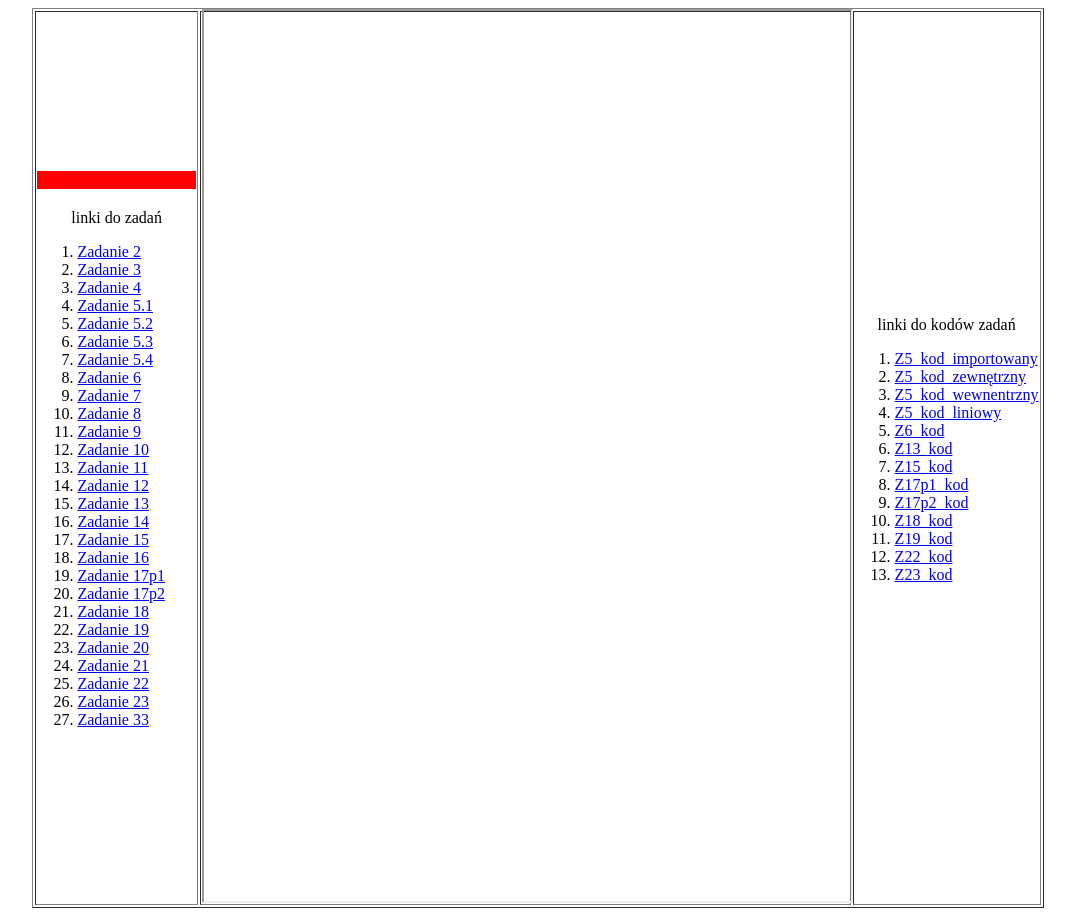
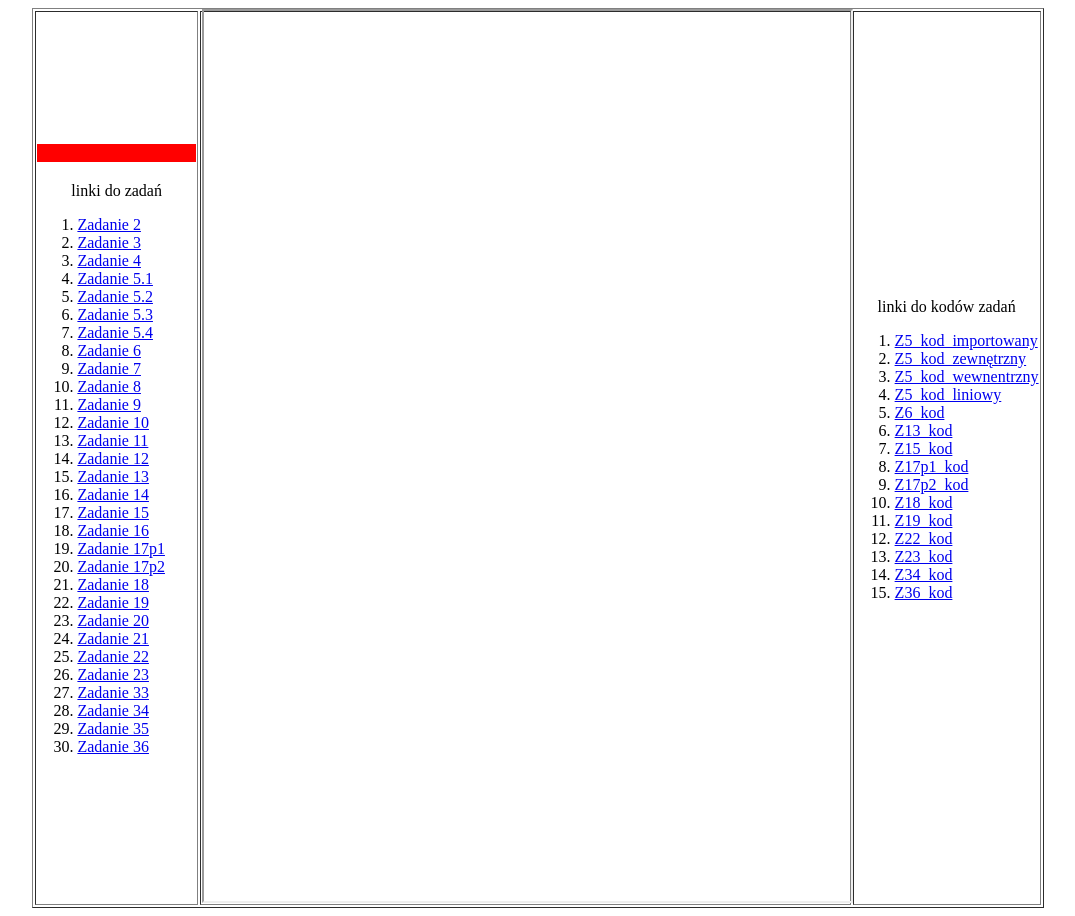
Before and after one commit to Feddy0101/csssss, a plain HTML site: page index.html in a window 1280 px wide. Shown: the whole page, without its empty margins (102-1177 px from the left). Drawn offline with Linux system fonts and the light colour scheme.

Commit message:
Update index.html

```diff
--- a/index.html
+++ b/index.html
@@ -38,6 +38,9 @@
                         <li><a href="zadanie22_ulan.html" target="glowna">Zadanie 22</a></li>
                         <li><a href="zadanie23_ulan.html" target="glowna">Zadanie 23</a></li>
                         <li><a href="zadanie33_ulan.html" target="glowna">Zadanie 33</a></li>
+                        <li><a href="zadanie34_ulan.html" target="glowna">Zadanie 34</a></li>
+                        <li><a href="zadanie35_ulan.html" target="glowna">Zadanie 35</a></li>
+                        <li><a href="zadanie36_ulan.html" target="glowna">Zadanie 36</a></li>
                     </ol>
                 </td>
                 <td height="100%" width="100%">
@@ -59,6 +62,8 @@
                         <li><a href="zadanie19_ulan_kod.html" target="glowna">Z19_kod</a></li>
                         <li><a href="zadanie22_ulan_kod.html" target="glowna">Z22_kod</a></li>
                         <li><a href="zadanie23_ulan_kod.html" target="glowna">Z23_kod</a></li>
+                        <li><a href="zadanie34_ulan_kod.html" target="glowna">Z34_kod</a></li>
+                        <li><a href="zadanie36_ulan_kod.html" target="glowna">Z36_kod</a></li>
                     </ol>
                 </td>
             </tr>
```
